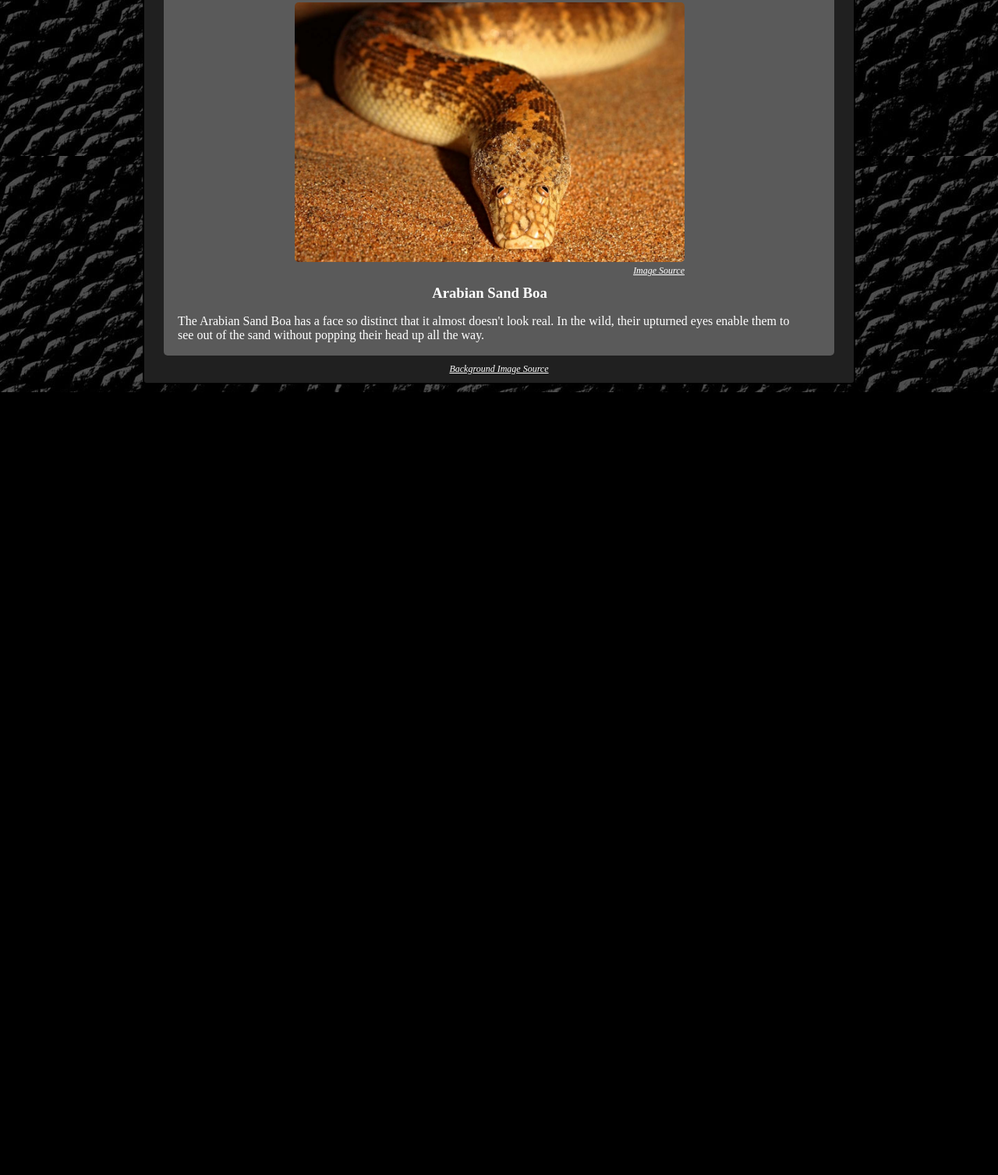
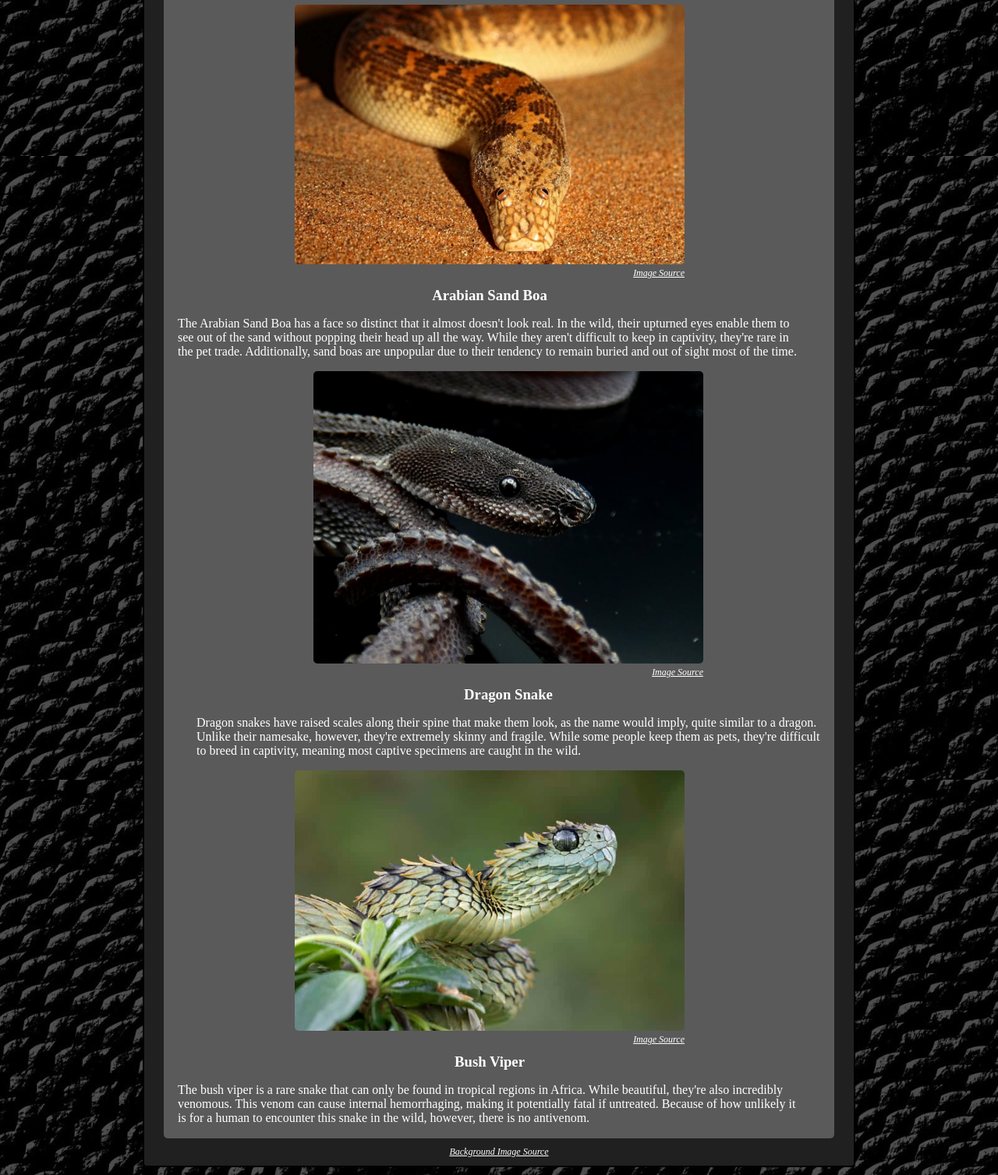
Before and after one commit to ChillyFireball/SchoolGUI_HW1, a plain HTML site: page index.html in a window 1280 px wide. Shown: the part 3000-4507 px from the top of the page at 78% size. Before the commit the page ends 3503 px from the top, so only its background shows below. Drawn offline with Linux system fonts and the light colour scheme.

Commit message:
Added more content.

```diff
--- a/index.html
+++ b/index.html
@@ -4,14 +4,13 @@
     GUIAssignment:  Creating Your First Web Page
     Haley Santomas, UMass Lowell Computer Science, haley_santomas@student.uml.edu
     Date: 7/7/2021
-    Summary:
+    Summary: A simple webpage with some information on different kinds of snakes. All images have a link to the site they were sourced from.
 -->
 <html lang="en">
     <head>
         <meta charset="utf-8">
         <title>All About Snakes</title>
         <link rel="stylesheet" href="css\style.css">
-        <script src="script.js"></script>
     </head>
     <body>
         <!-- The main div containing the bulk of the website. -->
@@ -22,14 +21,16 @@
             </div>
             <h1>All About Snakes</h1>
 
+            <!-- A div containing some information about a couple different kinds of snakes. -->
             <div class="div_textBlock">
                 <h2>Popular Pet Snakes</h2>
+                <!-- A list of the different kinds of snakes. -->
                 <ul class="list_leftRight">
                     <li>
                         <div class="div_leftRightList">
                             <div class="div_imageWithSource">
                                 <img class="image_snakeTypes" src="images\snakes_corn.jpg">
-                                <a href="https://littlewildstreak.com/2016/05/28/corn-snake/" class="link_imageSource">Image Source</a>
+                                <a href="http://thepetwell.com/corn-snakes-facts/" class="link_imageSource">Image Source</a>
                             </div>
                             <h3>Corn Snake</h3>
                             <p>
@@ -65,7 +66,7 @@
                                 The western hognose snake is named for its characteristic upturned snout, which they use for burrowing into the ground in the wild.
                                 While generally easy to care for, they can be extremely picky eaters in captivity, often requiring their food to be scented with one of
                                 their natural prey items in the wild, like toads. If they can be made to eat, however, their expected lifespan in captivity is 15 to 20 years.
-                                They're small snakes, rarely growing longer than 2 to 3 feet long.
+                                They're small snakes, rarely growing longer than 2 to 3 feet.
                             </p>
                         </div>
                     </li>
@@ -78,7 +79,8 @@
                             <h3>Garter Snake</h3>
                             <p>
                                 The garter snake is unique among snakes in that it's one of only a few species that do best living communally. In addition, unlike their egg-laying brethren,
-                                garter snakes are <em>ovoviviparous,</em> meaning their eggs hatch within the body of the parent and are born live.
+                                garter snakes are <em>ovoviviparous,</em> meaning their eggs hatch within the body of the parent and are born live. If they feel threatened, they may musk the
+                                perceived threat with scent glands at the base of their tail.
                             </p>
                         </div>
                     </li>
@@ -90,20 +92,25 @@
                             </div>
                             <h3>Bullsnake</h3>
                             <p>
-                                The bullsnake is
+                                The bullsnake is a medium-sized snake that grows to around 3 to 5 feet. Like rattlesnakes, they vibrate their tails as a defensive maneuver. (Unlike rattlesnakes,
+                                the tail doesn't make a rattling sound.) While temperment varies between individual snakes, juvenile bullsnakes are known for being a bit more ornery than adults.
+                                They live for about 12 years in the wild, but in captivity, their lifespan is closer to 30.
                             </p>
                         </div>
                     </li>
                 </ul>
             </div>
 
+            <!-- A div of the same class as the one above (div_textBlock) containing some info about snake genetics, shown through tables. -->
             <div class="div_textBlock">
                 <h2>Color Morphs</h2>
                 <p>Different snake species all have their own set of color morphs, but a few of them are common across multiple types.</p>
             </div>
 
+            <!-- Another div with some other random snakes. -->
             <div class="div_textBlock">
                 <h2>Some Other Interesting Snakes</h2>
+                <!-- Another list of snakes using the same classes, and therefore the same formatting as the earlier list. -->
                 <ul class="list_leftRight">
                     <li>
                         <div class="div_leftRightList">
@@ -114,14 +121,44 @@
                             <h3>Arabian Sand Boa</h3>
                             <p>
                                 The Arabian Sand Boa has a face so distinct that it almost doesn't look real. In the wild, their upturned
-                                eyes enable them to see out of the sand without popping their head up all the way.
+                                eyes enable them to see out of the sand without popping their head up all the way. While they aren't difficult
+                                to keep in captivity, they're rare in the pet trade. Additionally, sand boas are unpopular due to their tendency
+                                to remain buried and out of sight most of the time.
+                            </p>
+                        </div>
+                    </li>
+                    <li>
+                        <div class="div_leftRightList">
+                            <div class="div_imageWithSource">
+                                <img class="image_snakeTypes" src="images\snakes_dragon.jpg">
+                                <a href="https://www.creaturesofnightshade.com/dragonsnakecareguide" class="link_imageSource">Image Source</a>
+                            </div>
+                            <h3>Dragon Snake</h3>
+                            <p>
+                                Dragon snakes have raised scales along their spine that make them look, as the name would imply, quite similar to a dragon. Unlike
+                                their namesake, however, they're extremely skinny and fragile. While some people keep them as pets, they're difficult to breed in
+                                captivity, meaning most captive specimens are caught in the wild.
+                            </p>
+                        </div>
+                    </li>
+                    <li>
+                        <div class="div_leftRightList">
+                            <div class="div_imageWithSource">
+                                <img class="image_snakeTypes" src="images\snakes_bushViper.jpg">
+                                <a href="https://explore.newsner.com/bush-viper-snakes-rare-beautiful-creatures-dragons-wildlife" class="link_imageSource">Image Source</a>
+                            </div>
+                            <h3>Bush Viper</h3>
+                            <p>
+                                The bush viper is a rare snake that can only be found in tropical regions in Africa. While beautiful, they're also incredibly
+                                venomous. This venom can cause internal hemorrhaging, making it potentially fatal if untreated. Because of how unlikely it is
+                                for a human to encounter this snake in the wild, however, there is no antivenom.
                             </p>
                         </div>
                     </li>
                 </ul>
             </div>
 
-            <!-- Sources. -->
+            <!-- Image sources that didn't fit anywhere else. -->
             <div id="div_sources">
                 <a href="https://www.pinterest.com/pin/245164773435210195/" class="link_imageSource">Background Image Source</a>
             </div>
```
Also changed, not shown: css/style.css (+9 -1 lines), images/snakes_bushViper.jpg (added), images/snakes_corn.jpg, images/snakes_dragon.jpg (added).
